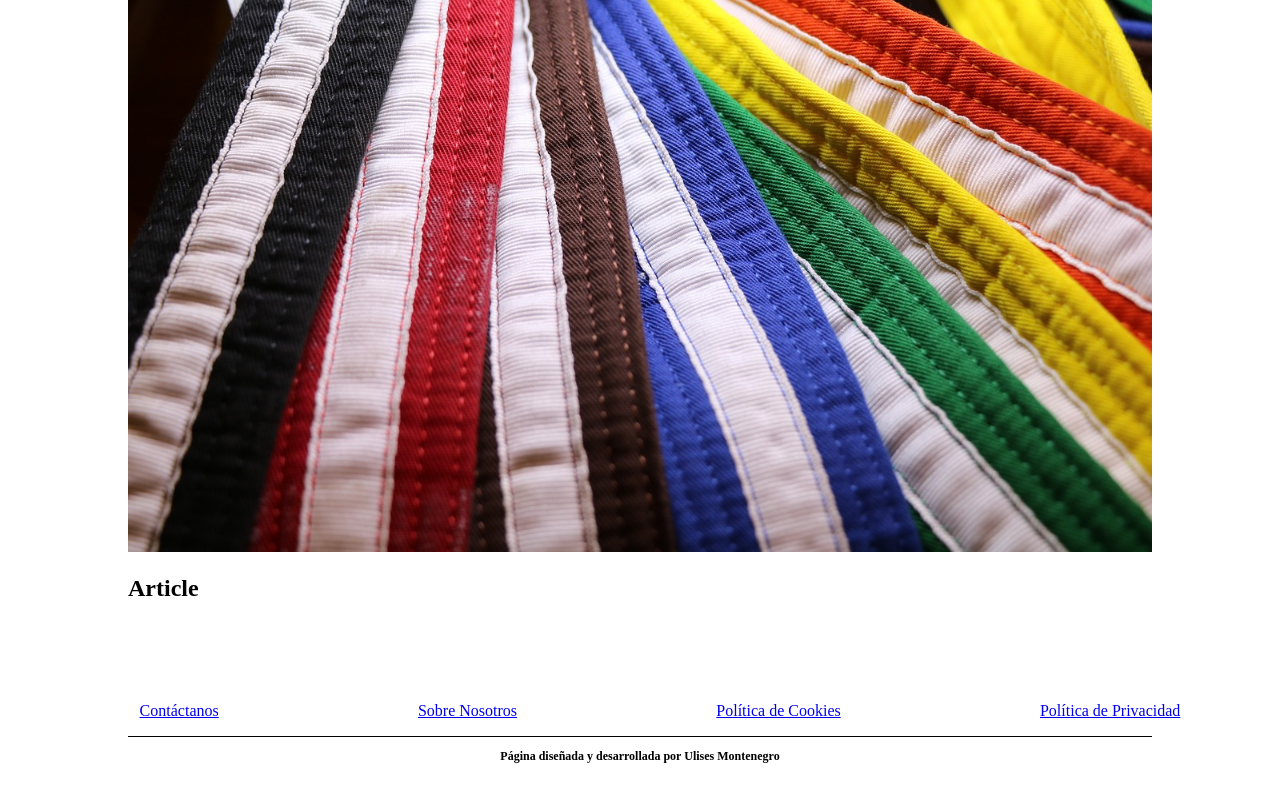
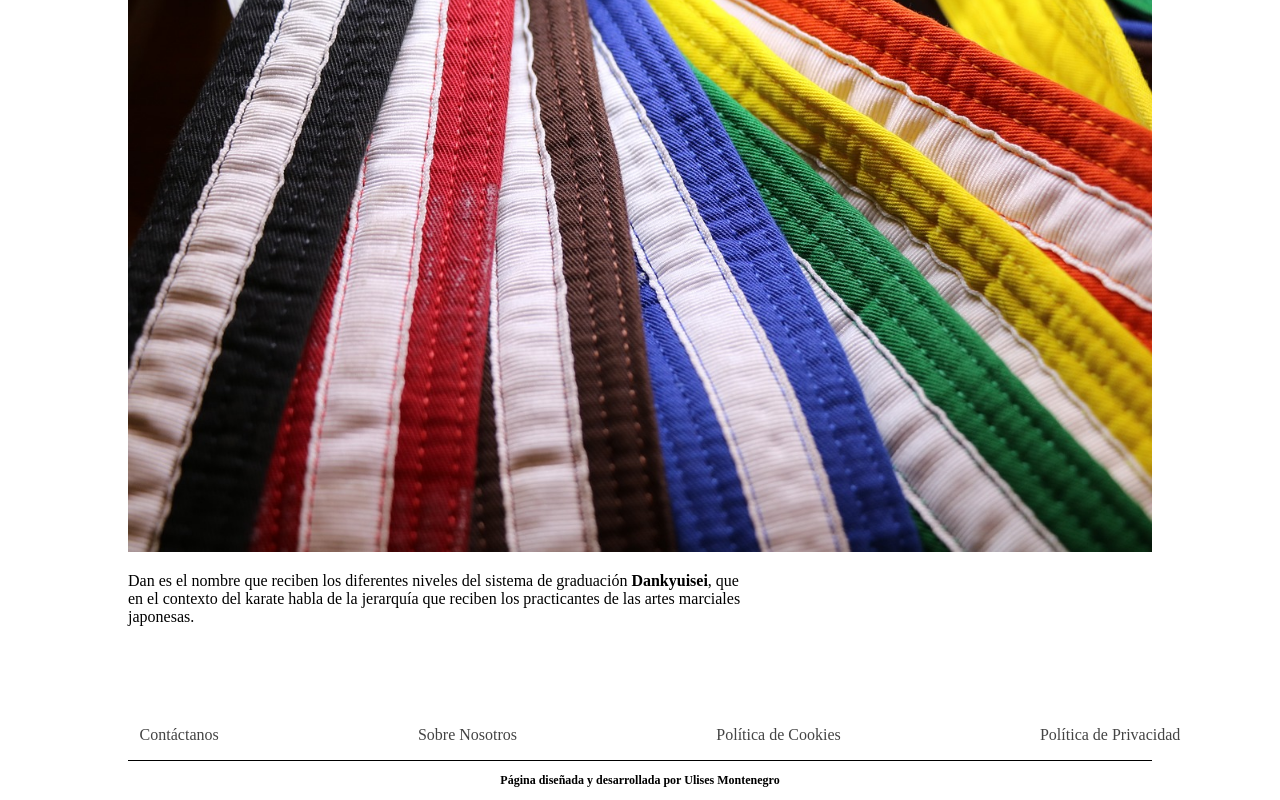
Before and after one commit to Ulise22/karate-info, a Next.js app: page /articulos/dans-karate in a window 1280 px wide. Shown: the part 298-1098 px from the top of the page. Before the commit the page ends 1074 px from the top, so only its background shows below. Built offline with nearby package versions, Linux system fonts and the light colour scheme; a web font is replaced by a local one.

Commit message:
change some things about the footer

```diff
--- a/src/app/articulos/(articles-list)/(0-10)/dans-karate/page.tsx
+++ b/src/app/articulos/(articles-list)/(0-10)/dans-karate/page.tsx
@@ -7,7 +7,7 @@ export default function Dans () {
         <main className={styles.article}>
             <ArticlesHero title='Dans Karate' img={dans} />
             <section className={styles.article__container}>
-                <h1>Article</h1>
+                <p>Dan es el nombre que reciben los diferentes niveles del sistema de graduación <b>Dankyuisei</b>, que en el contexto del karate habla de la jerarquía que reciben los practicantes de las artes marciales japonesas.</p>
             </section>
         </main>
     )
--- a/src/components/Footer.tsx
+++ b/src/components/Footer.tsx
@@ -5,10 +5,10 @@ export default function Footer () {
     return(
         <footer className={styles.footer}>
             <ul className={styles.footer__container}>
-                <li><Link href='/contacto'>Contáctanos</Link></li>
-                <li><Link href='/sobre-nosotros'>Sobre Nosotros</Link></li>
-                <li><Link href='/cookies'>Política de Cookies</Link></li>
-                <li><Link href='/privacidad'>Política de Privacidad</Link></li>
+                <li><Link className={styles.footer__link} href='/contacto'>Contáctanos</Link></li>
+                <li><Link className={styles.footer__link} href='/sobre-nosotros'>Sobre Nosotros</Link></li>
+                <li><Link className={styles.footer__link} href='/cookies'>Política de Cookies</Link></li>
+                <li><Link className={styles.footer__link} href='/privacidad'>Política de Privacidad</Link></li>
             </ul>
             <div className={styles.footer__line} />
             <p className={styles.footer__p}>Página diseñada y desarrollada por Ulises Montenegro</p>
--- a/src/components/footer.module.css
+++ b/src/components/footer.module.css
@@ -6,6 +6,15 @@
     display: flex;
     list-style: none;
     justify-content: space-around;
+}
+
+.footer__link {
+    color: #444;
+    text-decoration: none;
+}
+
+.footer__link:hover {
+    color: #000;
 }
 
 .footer__line {
@@ -29,6 +38,7 @@
     .footer__container {
         font-size: 14px;
         gap: 10px;
-        justify-content: center;
+        flex-direction: column;
+        text-align: center;
     }
 }
```
